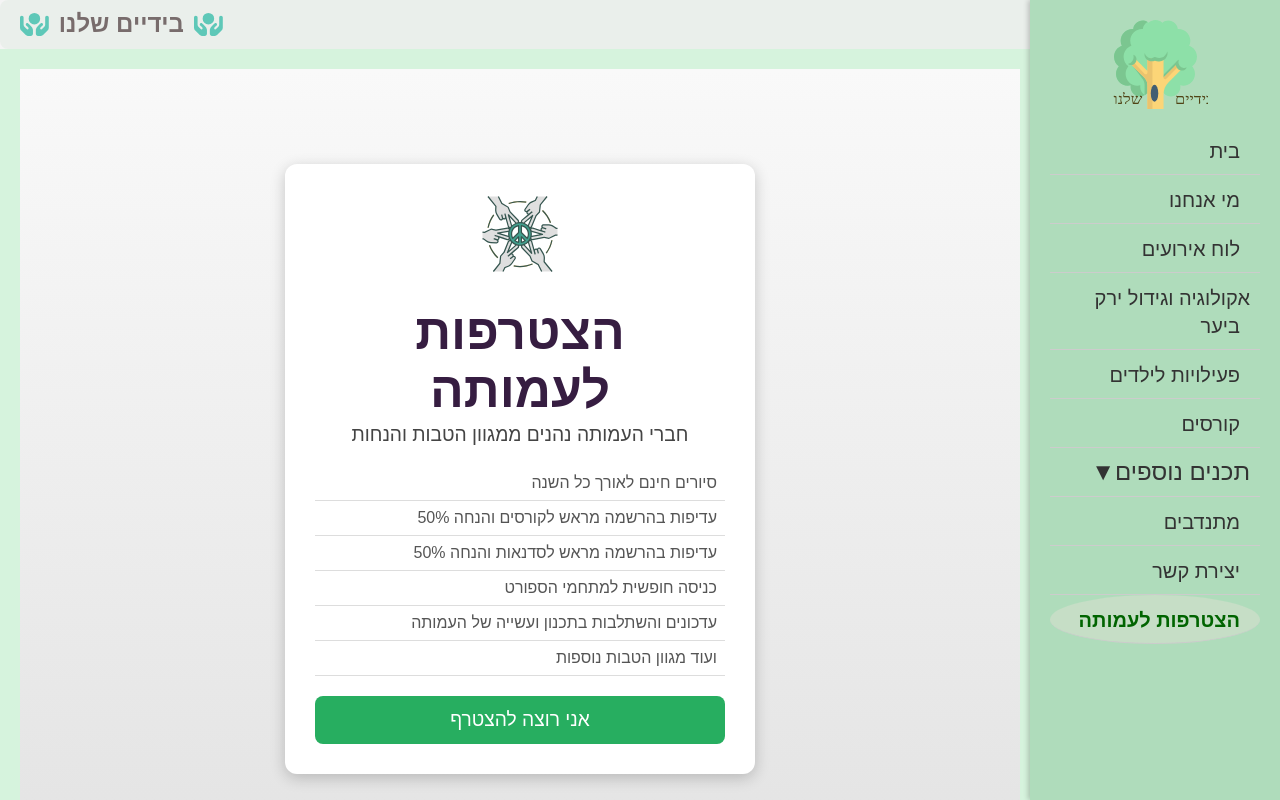
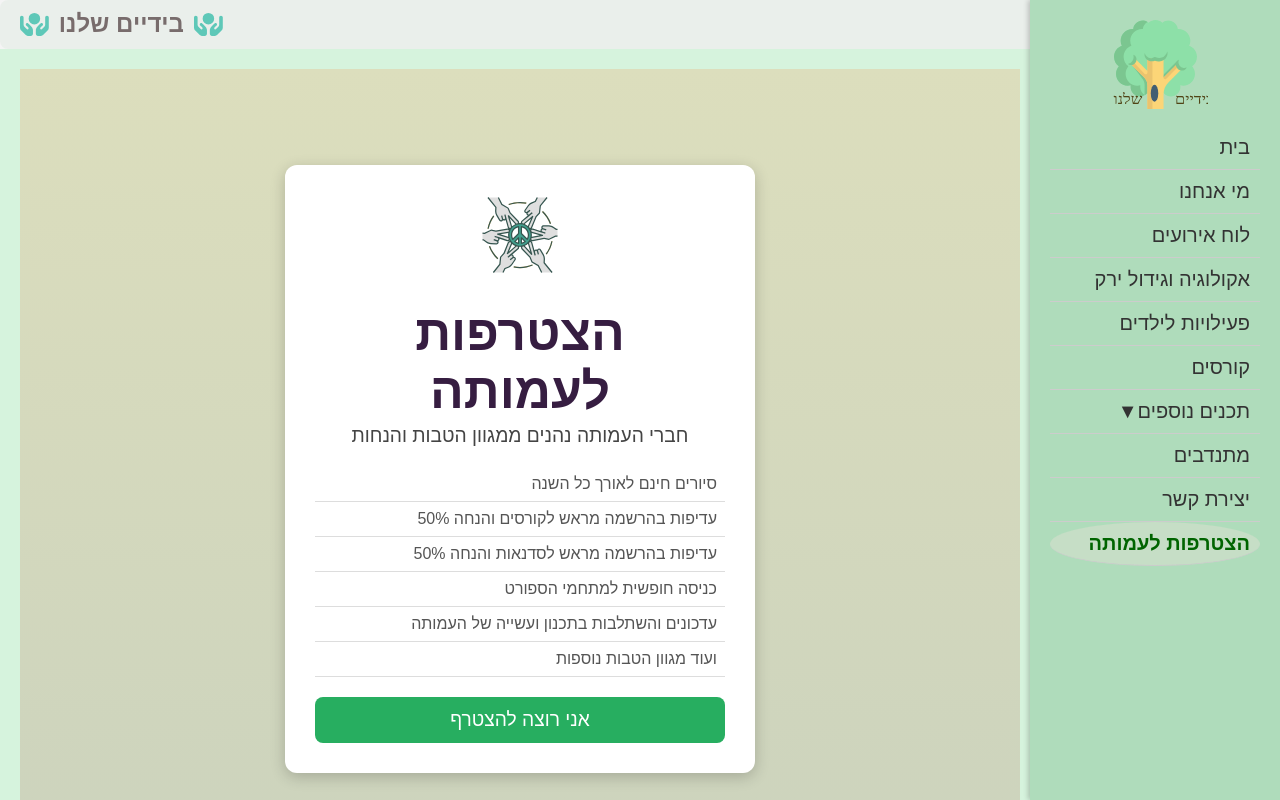
Before and after one commit to erangivoni/our-hands-forset-pt, a React (Create React App) app: page /join in a window 1280 px wide. Built offline with nearby package versions, Linux system fonts and the light colour scheme.

Commit message:
fix aviad comments

```diff
--- a/src/App.css
+++ b/src/App.css
@@ -8,12 +8,12 @@
   /* Removes 300ms delay on mobile */
 }
 
-button, a {
+/* button, a {
   min-width: 48px;
   min-height: 48px;
   padding: 10px;
   cursor: pointer;
-}
+} */
 
 /* end */
 
--- a/src/componentes/imageAndtext/imageText.css
+++ b/src/componentes/imageAndtext/imageText.css
@@ -1,19 +1,18 @@
-/* Styling for the About content section */
+.about-container{
+    background-color: rgb(216, 238, 238);
+    border-radius: 12px;
+}
+
 .about-section {
     display: flex;
-    /* align-items: stretch; */
-    /* align-items: center; */
-    /* align-items: flex-start;  */
     justify-content: space-between;
-    /* max-width: 900px; */
     margin: 50px auto;
     text-align: right;
     gap: 20px;
     box-shadow: 2px 2px 10px rgba(0, 0, 0, 0.1);
     flex-direction: row-reverse;
-
-    /* Ensures text is on the right and image on the left */
-
+    max-width: 500px;
+    min-width: 300px;
 }
 
 .about-section-small {
--- a/src/componentes/imageAndtext/imageText.js
+++ b/src/componentes/imageAndtext/imageText.js
@@ -1,7 +1,7 @@
 import "./imageText.css";
 const ImageText = (props) => {
     return (
-        <div className={`${props.size == "small" ?  "about-section-small" : "about-section"}` }>
+        <div className={`${props.size == "small" ?  "about-section-small" : "about-section"} about-container` }>
             <div className={`${props.size == "small" ? "about-text-small": "about-text"}`}>
                 <h3>{props.title}</h3>
                 <p> {props.text}</p>
--- a/src/componentes/join-us/join.css
+++ b/src/componentes/join-us/join.css
@@ -4,7 +4,7 @@
     justify-content: center;
     align-items: center;
     height: 100vh;
-    background: linear-gradient(to bottom, #f9f9f9, #e3e3e3);
+    background: linear-gradient(to bottom, #dcdebd, #ccd3bd);
     text-align: center;
     padding: 20px;
 }
--- a/src/componentes/sidebarMenu/SideBarMobile.css
+++ b/src/componentes/sidebarMenu/SideBarMobile.css
@@ -39,16 +39,7 @@ nav ul {
     padding: 0;
 }
 
-nav ul li {
-    padding: 10px;
-    cursor: pointer;
-    font-size: 24px;
-    font-weight: normal;
-    border-bottom: 1px solid #ccc;
-    transition: background 0.3s ease;
-    text-decoration: none;
 
-}
 
 nav ul li a {
     text-decoration: none;
@@ -125,17 +116,18 @@ nav ul {
     list-style: none;
     padding: 0;
 }
-
 nav ul li {
     padding: 10px;
     cursor: pointer;
-    font-size: 24px;
+    font-size: 20px;
     font-weight: normal;
     border-bottom: 1px solid #ccc;
     transition: background 0.3s ease;
     text-decoration: none;
 
 }
+
+
 nav ul li a {
     text-decoration: none;
     color: #333;
@@ -204,19 +196,21 @@ nav ul li.active {
 /* Menu toggle button */
 .menu-toggle {
     position: fixed;
-    top: 0.5rem;
-    right: 0.5rem;
-    background: #afdcbb;
+    top: 0.12rem;
+    right: 0.12rem;
+    background: #b5d8d3;
     border: none;
     color: #333;
     font-size: 24px;
-    padding: 10px 15px;
+    padding: 6px 12px;
     cursor: pointer;
     z-index: 1000;
     border-radius: 5px;
     transition: background 0.3s;
+    border: 1px solid #857070;
+
 }
 
 .menu-toggle:hover {
-    background: #9ccaa7;
+    background: #71bdb0;
 }
--- a/src/componentes/sidebarMenu/sideBarMobile.js
+++ b/src/componentes/sidebarMenu/sideBarMobile.js
@@ -53,7 +53,7 @@ function SideBarMobile({ isOpen, toggleSidebar, isMobile }) {
                         <MenuLink text={"מי אנחנו"} navto={"about"} location={location} menuSelection={menuSelection} isSub={false} />
                         <MenuLink text={"לוח אירועים"} navto={"events"} location={location} menuSelection={menuSelection} isSub={false} />
 
-                        <MenuLink text={"אקולוגיה וגידול ירק ביער"} navto={"vegetables"} location={location} menuSelection={menuSelection} isSub={false} />
+                        <MenuLink text={"אקולוגיה וגידול ירק"} navto={"vegetables"} location={location} menuSelection={menuSelection} isSub={false} />
                         <MenuLink text={"פעילויות לילדים"} navto={"kids"} location={location} menuSelection={menuSelection} />
 
                         <MenuLink text={"קורסים"} navto={"courses"} location={location} menuSelection={menuSelection} />
```
